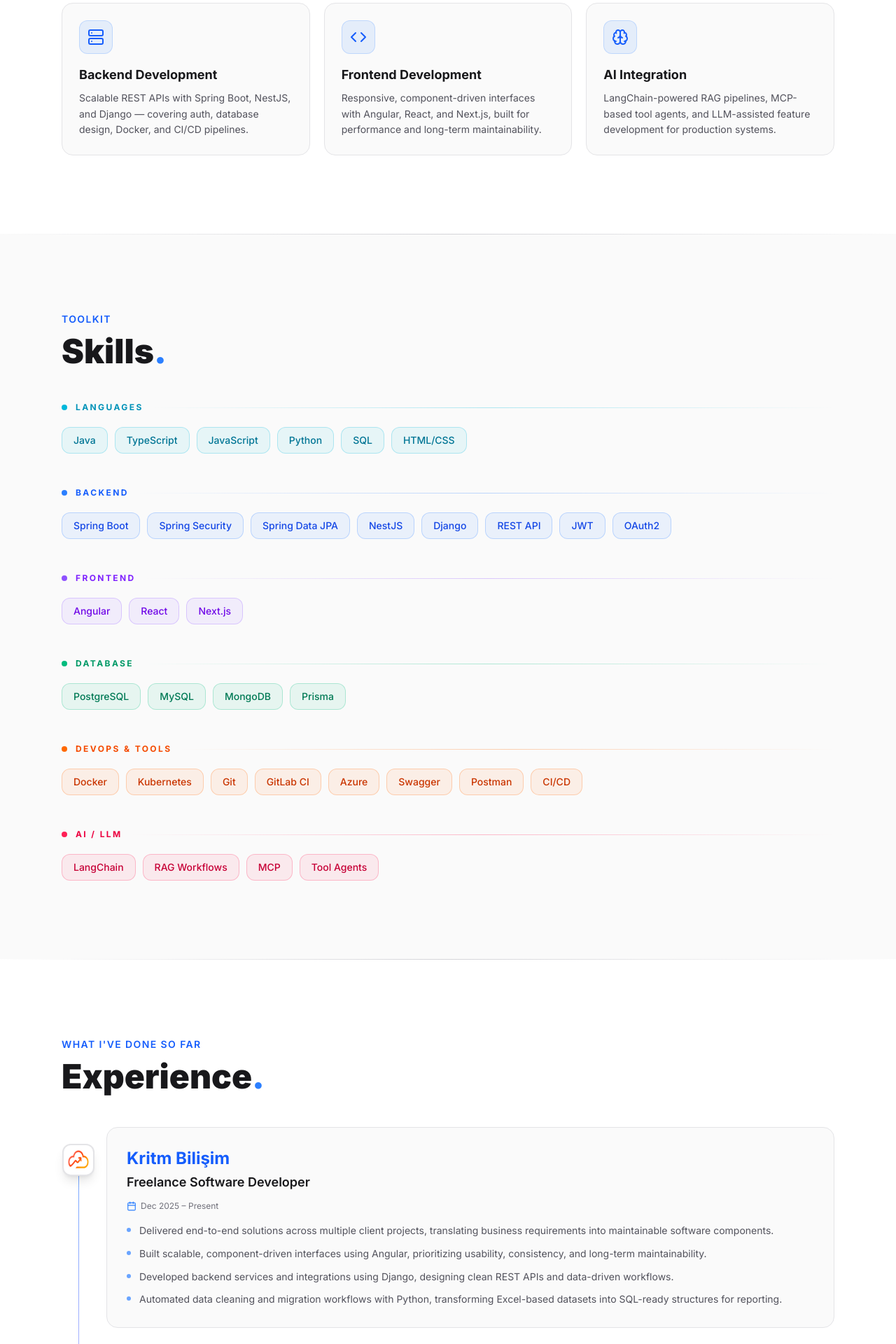
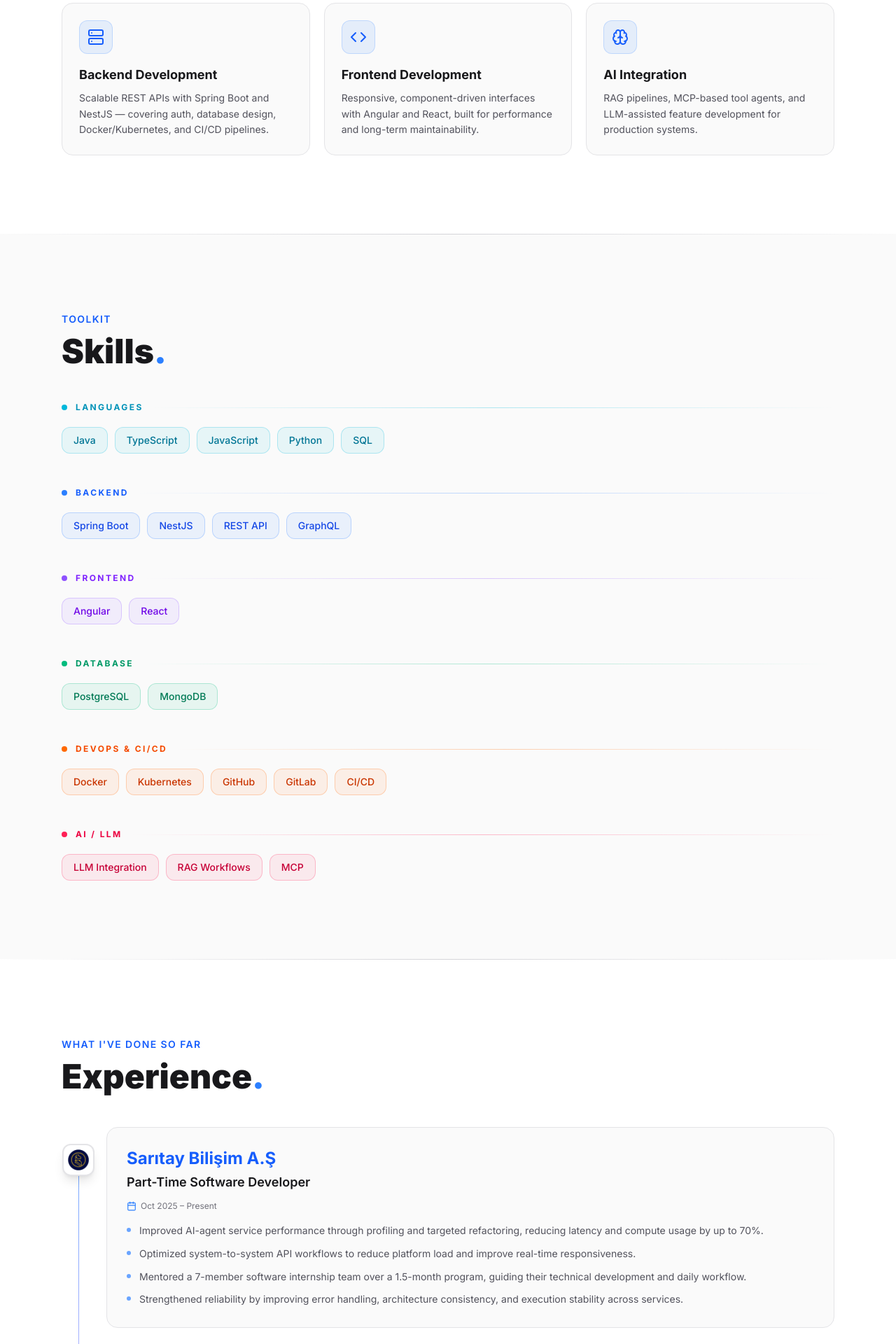
Before and after one commit to YunussEmree/portfolio, a Next.js app: page / in a window 1280 px wide. Shown: the part 1180-3100 px from the top of the page at 70% size. Built offline with nearby package versions, Linux system fonts and the light colour scheme; no server answers.

Commit message:
refactor: update experiences, profile, projects, services, and skills for clarity and relevance

```diff
--- a/data/experiences.ts
+++ b/data/experiences.ts
@@ -1,18 +1,6 @@
 import type { Experience } from "../types";
 
 export const experiences: Experience[] = [
-  {
-    role: "Freelance Software Developer",
-    company: "Kritm Bilişim",
-    logo: "/logos/kritm.png",
-    period: "Dec 2025 – Present",
-    points: [
-      "Delivered end-to-end solutions across multiple client projects, translating business requirements into maintainable software components.",
-      "Built scalable, component-driven interfaces using Angular, prioritizing usability, consistency, and long-term maintainability.",
-      "Developed backend services and integrations using Django, designing clean REST APIs and data-driven workflows.",
-      "Automated data cleaning and migration workflows with Python, transforming Excel-based datasets into SQL-ready structures for reporting.",
-    ],
-  },
   {
     role: "Part-Time Software Developer",
     company: "Sarıtay Bilişim A.Ş",
@@ -21,7 +9,7 @@ export const experiences: Experience[] = [
     points: [
       "Improved AI-agent service performance through profiling and targeted refactoring, reducing latency and compute usage by up to 70%.",
       "Optimized system-to-system API workflows to reduce platform load and improve real-time responsiveness.",
-      "Developed automated export and reporting capabilities to support consistent output generation across internal tools.",
+      "Mentored a 7-member software internship team over a 1.5-month program, guiding their technical development and daily workflow.",
       "Strengthened reliability by improving error handling, architecture consistency, and execution stability across services.",
     ],
   },
@@ -48,4 +36,16 @@ export const experiences: Experience[] = [
       "Collaborated with frontend and stakeholders to ensure seamless integration, timely delivery, and stable feature releases.",
     ],
   },
+  {
+    role: "Freelance Software Developer",
+    company: "Kritm Bilişim",
+    logo: "/logos/kritm.png",
+    period: "Jan 2025 – Apr 2025",
+    points: [
+      "Delivered end-to-end solutions across multiple client projects, translating business requirements into maintainable software components.",
+      "Built scalable, component-driven interfaces using Angular, prioritizing usability, consistency, and long-term maintainability.",
+      "Developed backend services and integrations using Django, designing clean REST APIs and data-driven workflows.",
+      "Automated data cleaning and migration workflows with Python, transforming Excel-based datasets into SQL-ready structures for reporting.",
+    ],
+  },
 ];
--- a/data/profile.ts
+++ b/data/profile.ts
@@ -3,7 +3,7 @@ import type { Profile } from "../types";
 export const PROFILE: Profile = {
   name: "Yunus Emre Şenyiğit",
   role: "Software Developer (Backend)",
-  bio: "Backend-focused Software Developer experienced in building reliable APIs, optimizing distributed workflows, and delivering production-ready features with Java/Spring Boot and Node.js/NestJS.",
+  bio: "Backend-focused Software Developer building reliable APIs and production-ready features with Spring Boot and NestJS, complemented by Angular/React on the frontend and Docker/Kubernetes-based CI/CD delivery.",
   location: "Antalya, Turkey",
   email: "senyigityunusemre@gmail.com",
   github: "https://github.com/YunussEmree",
--- a/data/projects.ts
+++ b/data/projects.ts
@@ -2,21 +2,21 @@ import type { Project } from "../types";
 
 export const projects: Project[] = [
   {
-    title: "Real-Time Gause Tracking",
+    title: "ENGEREK",
+    desc: "TEKNOFEST 2026: Autonomous air defense system with real-time target detection and tracking (YOLO, OpenCV) on NVIDIA Jetson, integrated with microcontroller-driven actuation. Led a 13-member team as Team Captain.",
+    stack: ["Python", "YOLO", "OpenCV", "NVIDIA Jetson"],
+    links: { live: "#", repo: "#" },
+  },
+  {
+    title: "Real-Time Gauze Tracking",
     desc: "TÜBİTAK 2209-B: Real-time detection and tracking system to improve surgical safety and reduce manual counting errors during operations.",
     stack: ["Python", "PyTorch", "Django", "React"],
     links: { live: "#", repo: "#" },
   },
   {
     title: "Code Kiddo",
-    desc: "TEKNOFEST 2025 semi-finalist: AI-assisted interactive coding education platform for children with personalized learning, gamification, and adaptive content.",
+    desc: "TEKNOFEST semi-finalist: AI-assisted coding education platform for children (concept & prototype).",
     stack: ["Spring Boot", "MongoDB", "Flutter", "Next.js"],
-    links: { live: "#", repo: "#" },
-  },
-  {
-    title: "Mentor AI",
-    desc: "TEKNOFEST 2025: AI-driven digital mentorship platform with mentor recommendations, personalized matching, real-time messaging, and video sessions.",
-    stack: ["Spring Boot", "MongoDB", "JWT", "OAuth2", "WebSocket"],
     links: { live: "#", repo: "#" },
   },
   {
--- a/data/services.ts
+++ b/data/services.ts
@@ -5,16 +5,16 @@ export const services: Service[] = [
   {
     title: "Backend Development",
     icon: Server,
-    desc: "Scalable REST APIs with Spring Boot, NestJS, and Django — covering auth, database design, Docker, and CI/CD pipelines.",
+    desc: "Scalable REST APIs with Spring Boot and NestJS — covering auth, database design, Docker/Kubernetes, and CI/CD pipelines.",
   },
   {
     title: "Frontend Development",
     icon: Code,
-    desc: "Responsive, component-driven interfaces with Angular, React, and Next.js, built for performance and long-term maintainability.",
+    desc: "Responsive, component-driven interfaces with Angular and React, built for performance and long-term maintainability.",
   },
   {
     title: "AI Integration",
     icon: Brain,
-    desc: "LangChain-powered RAG pipelines, MCP-based tool agents, and LLM-assisted feature development for production systems.",
+    desc: "RAG pipelines, MCP-based tool agents, and LLM-assisted feature development for production systems.",
   },
 ];
--- a/data/skills.ts
+++ b/data/skills.ts
@@ -6,32 +6,32 @@ export const skillCategories: SkillCategory[] = [
   {
     name: "Languages",
     accent: "cyan",
-    skills: ["Java", "TypeScript", "JavaScript", "Python", "SQL", "HTML/CSS"],
+    skills: ["Java", "TypeScript", "JavaScript", "Python", "SQL"],
   },
   {
     name: "Backend",
     accent: "blue",
-    skills: ["Spring Boot", "Spring Security", "Spring Data JPA", "NestJS", "Django", "REST API", "JWT", "OAuth2"],
+    skills: ["Spring Boot", "NestJS", "REST API", "GraphQL"],
   },
   {
     name: "Frontend",
     accent: "violet",
-    skills: ["Angular", "React", "Next.js"],
+    skills: ["Angular", "React"],
   },
   {
     name: "Database",
     accent: "emerald",
-    skills: ["PostgreSQL", "MySQL", "MongoDB", "Prisma"],
+    skills: ["PostgreSQL", "MongoDB"],
   },
   {
-    name: "DevOps & Tools",
+    name: "DevOps & CI/CD",
     accent: "orange",
-    skills: ["Docker", "Kubernetes", "Git", "GitLab CI", "Azure", "Swagger", "Postman", "CI/CD"],
+    skills: ["Docker", "Kubernetes", "GitHub", "GitLab", "CI/CD"],
   },
   {
     name: "AI / LLM",
     accent: "rose",
-    skills: ["LangChain", "RAG Workflows", "MCP", "Tool Agents"],
+    skills: ["LLM Integration", "RAG Workflows", "MCP"],
   },
 ];
 
```
